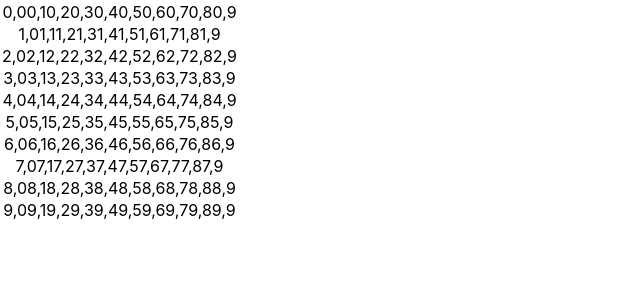
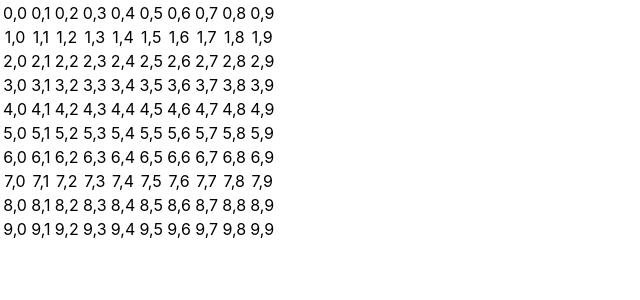
Before and after one commit to m0idodyr/hitomezashi-pattern-generator, a React (Create React App) app: page / in a window 1280 px wide. Shown: the top 300 px of the page, without its empty margins (0-640 px from the left). Built offline with nearby package versions, Linux system fonts and the light colour scheme.

Commit message:
Tweaking the array element population process

```diff
--- a/src/components/Matrix.js
+++ b/src/components/Matrix.js
@@ -1,61 +1,28 @@
 import React, { Component } from 'react';
 
 class Matrix extends Component {
+
   constructor(props) {
       super(props)
-        this.state = { //state is by default an object
-            students: [
-               { id: 1, name: 'Wasif', age: 21, email: 'wasif@email.com' },
-               { id: 2, name: 'Ali', age: 19, email: 'ali@email.com' },
-               { id: 3, name: 'Saad', age: 16, email: 'saad@email.com' },
-               { id: 4, name: 'Asad', age: 25, email: 'asad@email.com' }
-            ]
+      this.state = {
+
       }
   }
-
-
 
   render () {
     return (
       <div>
-
         <TableGenerator row={10} col={10}/>
-
       </div>
     )
-
   }
 
 }
 
-const RenderTableData = (props) => {
-    return props.students.map((student, index) => {
-       const { id, name, age, email } = student //destructuring
-       return (
-          <tr key={id}>
-             <td>{id}</td>
-             <td>{name}</td>
-             <td>{age}</td>
-             <td>{email}</td>
-          </tr>
-       )
-    })
-}
-
-const RenderTableHeader = (props) => {
-    let header = Object.keys(props.students)
-    return header.map((key, index) => {
-       return <th key={index}>{key.toUpperCase()}</th>
-    })
- }
-
-
-
-
 const TableGenerator = (props) => {
 
+  //Create the 2D array with cell values
   let tbl = []
-
   for(let i = 0; i < props.row; i++){
       tbl.push([])
       for(let j = 0; j < props.col; j++){
@@ -63,68 +30,50 @@ const TableGenerator = (props) => {
       }
   }
 
-    console.log(tbl)
+  //Create the table object and map through the rows, creating <tr> and <tr> elements with the cell values
+  let table = tbl.map((array) => {
+    //"For each array in the tbl -array..."
+    let celledRow = array.map((cell) => {
+      //...iterate through each cell in an array, in the tbl -array, and return the cells as <td> elements with cell value
+      let b = <td>{cell}</td>
+      return b
+    })
 
-    let items = tbl.map((row) => {
-
-        let a =  <tr>{row}</tr>
+    //Return a JSX array back to the 2-dimensional "table" -array, as a replacement of the original arrays with simple cell values.
+    let a =  <tr>{celledRow}</tr>
     return a
 
-    }
+  })
 
-        /*<tr>{()=>{
+  //Create table object with conditional classNames, so the elements can be given different CSS properties, which eventually form the hitomezashi - or any other grid-style - pattern
+  let classNamedTable = table.map( item => {
 
-        //console.log("row length " + row.length) ---> 10
-        //console.log("a length " + a.length) ---> perpetually 0
-        for(let i = 0; i < row.length; i++){
+    let elementArrayToReturn = [];
+    //Iterate through each of the <td>{cell}</td> elements in the table object and conditionally return a replacement with correct className value
+    item.props.children.forEach(element => {
 
-            row.forEach(item => {
-                console.log(item)
-                if (item === "0,8") {
-                    return <tr className={`nollakasi`}>nollakasi</tr>
+      //Check if the innerHTML value is "even" or "odd" and return a table cell with the right className accordingly
+      let floatValue = +(element.props.children.replace(/,/,'.'))
+      if((floatValue * 10) % 2 === 0) {
+        elementArrayToReturn.push(<td className="even">{element.props.children}</td>)
       } else {
-                    return <tr className={`${item}`}>{item}</tr>
+        elementArrayToReturn.push(<td className="odd">{element.props.children}</td>)
       }
 
     })
 
-        }
+    //Return the array populated with new <td> elements
+    return (
+      <tr className = "tableRow">
+        {elementArrayToReturn}
+      </tr>
+    )
+  })
 
-
-        }}</tr>*/
-    )
-
-    console.log(items)
   return (
-        <table>{items}</table>
+      <table className = "table">{classNamedTable}</table>
   )
 
 }
 
-//items[0].props.children[0] = "0,0"
-
-/*const PickUpList = (props) => {
-  //Iterate through props.data and create JSX objects of the items which are then returned inside of a table.
-  let items = props.data.map((item) =>
-    <tr className="pickupListTr" key={item.id}>
-      <td className="pickupListTd" key={item.id}>{'https://youtu.be/'}<span className="pickupListSpan">{item.videoId}{'?t='}{item.time}</span></td>
-      <td align="right"><button className="noselect btn btn-outline-light text-dark pickupListDelButton" onClick={() => {props.deletePickupListItem(item.id)}}>X</button></td>
-    </tr>)
-  return (
-    <div className="pickupListBackgroundDiv">
-      <table className="pickupListTable">
-        <thead>
-          <tr>
-          </tr>
-        </thead>
-        <tbody>
-          <tr className="tableFakePadding"></tr>
-            {items}
-          <tr className="tableFakePadding"></tr>
-        </tbody>
-      </table>
-    </div>
-  )
-}*/
-
 export default Matrix;
```
Lines whose indentation alone changed are shown as unchanged.
